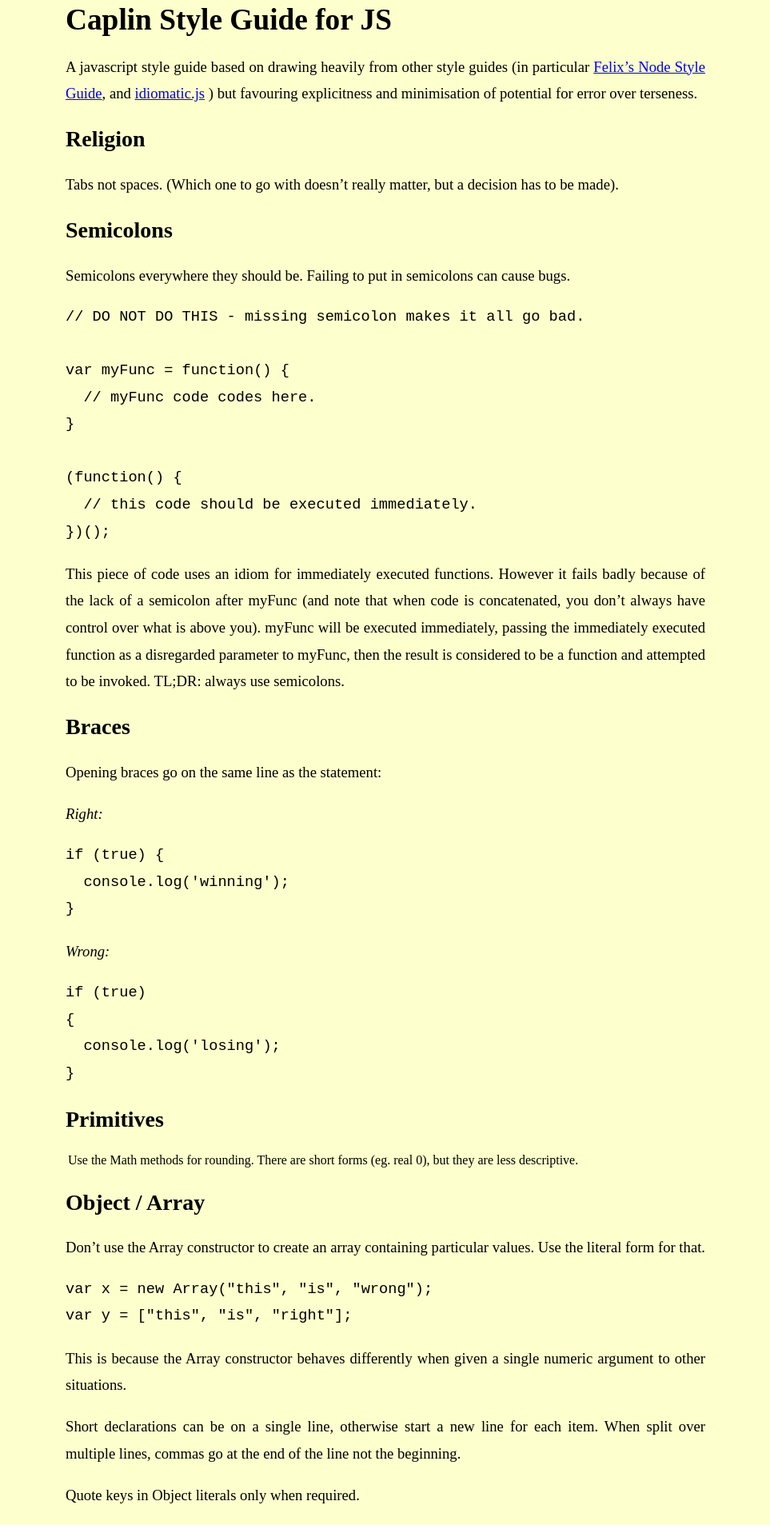
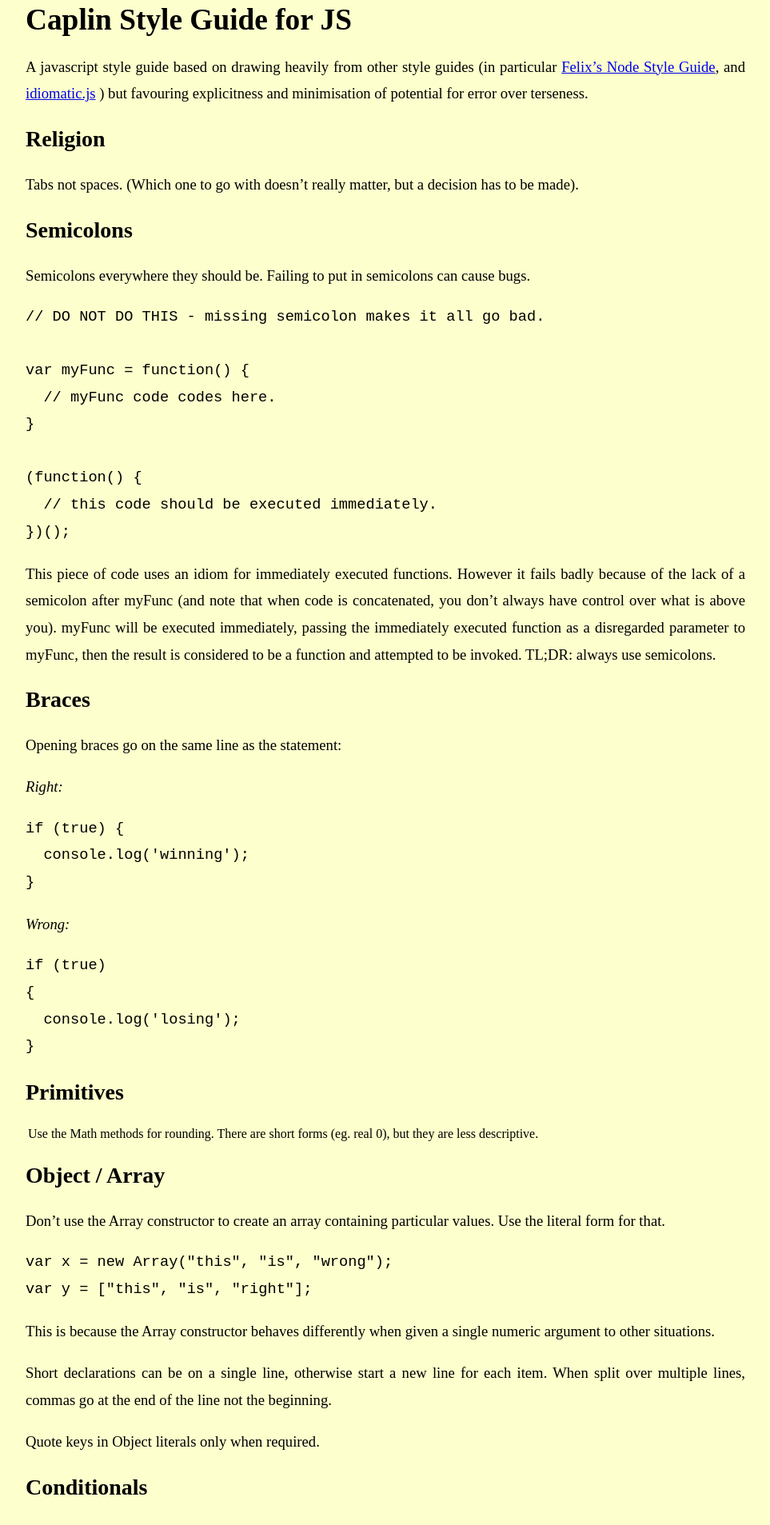
Before and after one commit to caplin/StyleGuide, a Jekyll site: the page built from index.md, in a window 1280 px wide. Shown: the top 1907 px of the page at 80% size, without its empty margins (158-1121 px from the left). Built offline with Jekyll 4.4.1, drawn with Linux system fonts in a browser that asks for light colours; Markdown is read by kramdown in place of the engine named in the settings.

Commit message:
Update main.css

```diff
--- a/styles/main.css
+++ b/styles/main.css
@@ -3,7 +3,7 @@ body {
 }
 #content {
   margin: 0px auto;
-  width: 800px;
+  max-width: 900px;
   font-size: 14pt;
   font-family: 'Bookman Old Style', serif;
   line-height: 1.8em;
```
